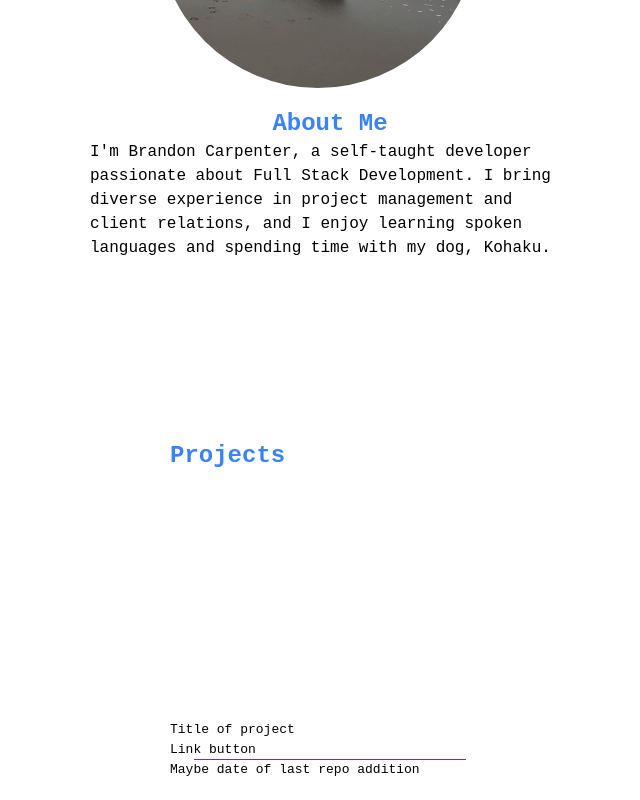
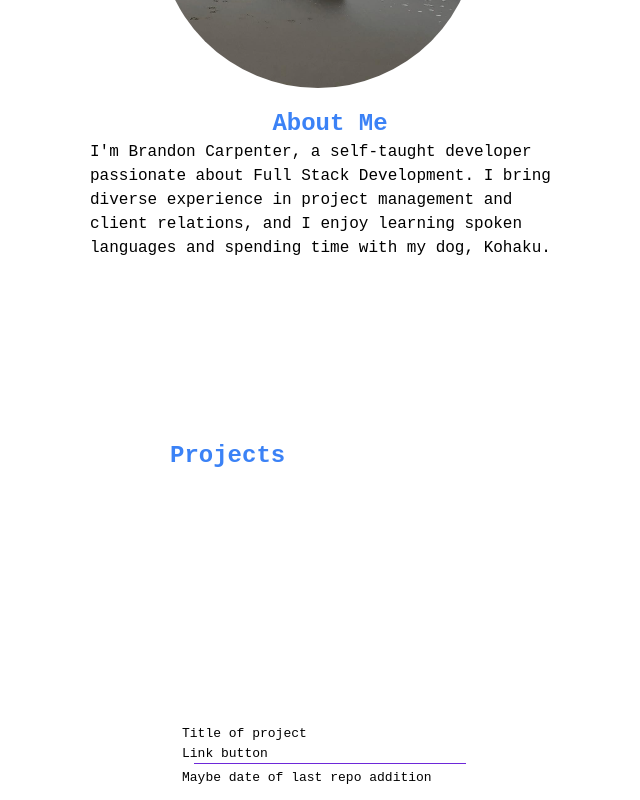
Before and after one commit to BrandonCarp/portfolio_2025, a Next.js app: page / in a window 1280 px wide. Shown: the part 724-1524 px from the top of the page, without its empty margins (330-970 px from the left). Built offline with nearby package versions, Linux system fonts and the light colour scheme.

Commit message:
project update

```diff
--- a/app/components/projects/linkdisplay.tsx
+++ b/app/components/projects/linkdisplay.tsx
@@ -1,11 +1,21 @@
-'use client';
+"use client";
 
-export default function LinkDisplay(){
-  return <>
-  <div>
-<div className="bg-white w-[20rem] h-[15rem] rounded-xl"></div>
-<div className="dark:bg-gray-950 w-[20rem] h-[5rem] rounded-xl mt-2"><h1>Title of project</h1><h1>Link button</h1><div className="mx-auto h-[1px] w-[85%] bg-violet-700"></div><h1>Maybe date of last repo addition</h1>
-  </div>
-    </div></>
+export default function LinkDisplay() {
+  return (
+    <>
+      <div>
+        <div className="bg-white w-[20rem] h-[15rem] rounded-xl"></div>
+        <div className="dark:bg-slate-950 w-[20rem] h-[5rem] rounded-xl mt-2">
+          <div className="pl-3 pt-1">
+            <h1>Title of project</h1>
+            <h1>Link button</h1>
+          </div>
+
+          <div className="mx-auto h-[1px] w-[85%] bg-violet-700"></div>
+          <h1 className="pl-3 pt-1">Maybe date of last repo addition</h1>
+        </div>
+      </div>
+    </>
+  );
 }
 // dark:bg-gray-900 dark:text-white bg-white text-black
--- a/package.json
+++ b/package.json
@@ -14,7 +14,7 @@
     "@mui/icons-material": "^6.1.10",
     "@mui/material": "^6.1.10",
     "g": "^2.0.1",
-    "next": "^15.0.3",
+    "next": "^15.3.1",
     "npm": "^11.3.0",
     "react": "^18.3.1",
     "react-dom": "^18.3.1"
```
Also changed, not shown: 1 other file (tests, documents, lock files or other folders).
